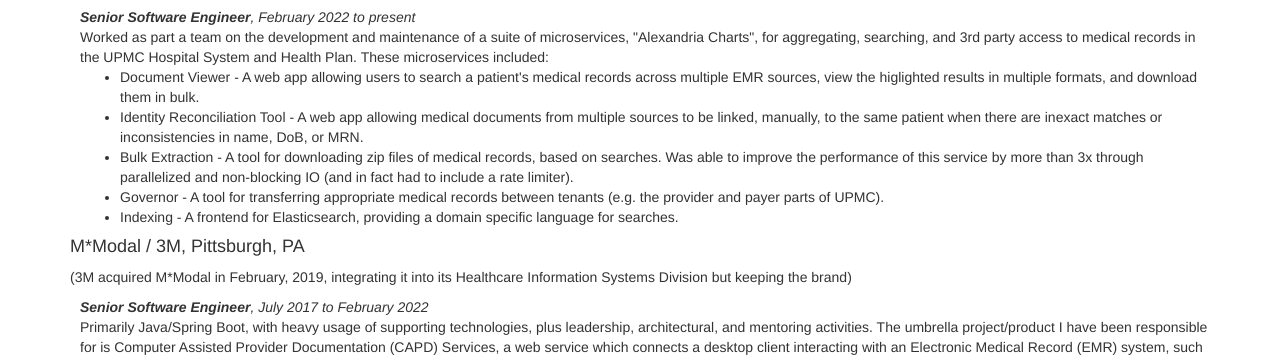
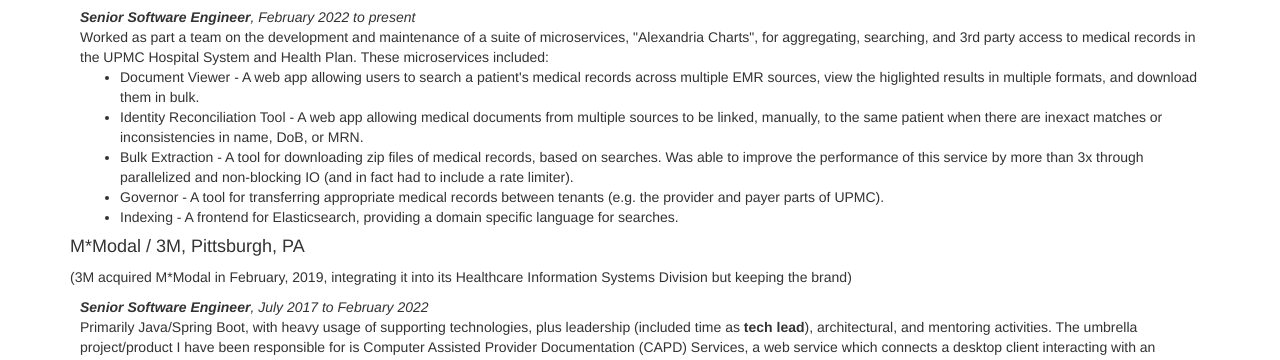
Before and after one commit to bnjmnbrmn/website_and_resume, a plain HTML site: page website_root/resume.html in a window 1280 px wide. Shown: the part 541-901 px from the top of the page. Drawn offline with Linux system fonts and the light colour scheme.

Commit message:
Mention tech lead experience

```diff
--- a/website_root/resume.html
+++ b/website_root/resume.html
@@ -100,7 +100,7 @@
         <div class="job-subsection">
 
           <em><strong>Senior Software Engineer</strong>, July 2017 to February 2022</em><br />
-          Primarily Java/Spring Boot, with heavy usage of supporting technologies, plus leadership, architectural,
+          Primarily Java/Spring Boot, with heavy usage of supporting technologies, plus leadership (included time as <strong>tech lead</strong>), architectural,
           and mentoring activities. The umbrella project/product I have been responsible for is Computer Assisted
           Provider Documentation (CAPD) Services, a web service which connects a desktop client interacting with an
           Electronic Medical Record (EMR) system, such as Epic or Cerner, with a real-time natural language
```
